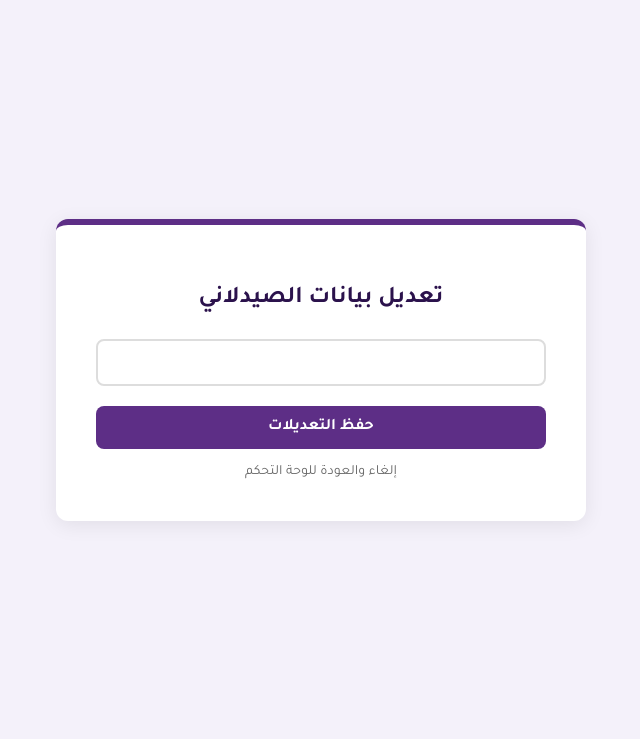
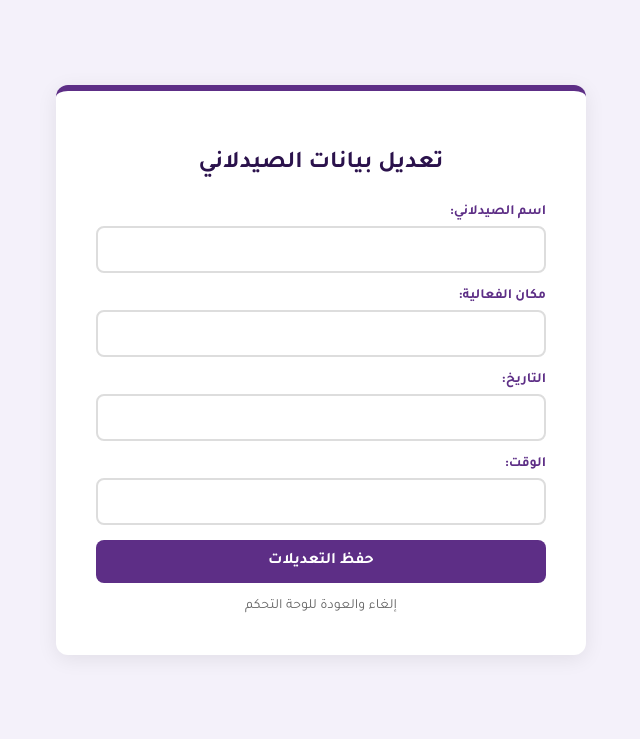
Before and after one commit to alaamando07-rgb/nmp.sy, a Flask app: template templates/edit.html in a window 1280 px wide. Shown: the top 739 px of the page, without its empty margins (319-959 px from the left). Run offline with Flask 3, Linux system fonts and the light colour scheme; the template is opened without the code that fills it, so the values that code supplies are empty.

Commit message:
Update edit.html

```diff
--- a/templates/edit.html
+++ b/templates/edit.html
@@ -14,7 +14,7 @@
             display: flex;
             justify-content: center;
             align-items: center;
-            height: 80vh;
+            min-height: 80vh;
         }
         .card {
             background: white;
@@ -30,6 +30,14 @@
             color: #2b124c;
             margin-bottom: 25px;
         }
+        label {
+            display: block;
+            text-align: right;
+            margin-bottom: 5px;
+            font-weight: 700;
+            color: #5d2e86;
+            font-size: 14px;
+        }
         input[type="text"] {
             width: 100%;
             padding: 12px 15px;
@@ -38,7 +46,7 @@
             border: 2px solid #ddd;
             border-radius: 8px;
             outline: none;
-            margin-bottom: 20px;
+            margin-bottom: 15px;
             box-sizing: border-box;
         }
         input[type="text"]:focus {
@@ -78,7 +86,19 @@
         <h2>تعديل بيانات الصيدلاني</h2>
         <form action="/update" method="POST">
             <input type="hidden" name="token" value="{{ guest.token }}">
+
+            <label>اسم الصيدلاني:</label>
             <input type="text" name="name" value="{{ guest.name }}" required>
+
+            <label>مكان الفعالية:</label>
+            <input type="text" name="location" value="{{ guest.location }}" required>
+
+            <label>التاريخ:</label>
+            <input type="text" name="date" value="{{ guest.date }}" required>
+
+            <label>الوقت:</label>
+            <input type="text" name="time" value="{{ guest.time }}" required>
+
             <button type="submit" class="save-btn">حفظ التعديلات</button>
         </form>
         <a href="/" class="back-link">إلغاء والعودة للوحة التحكم</a>
```
